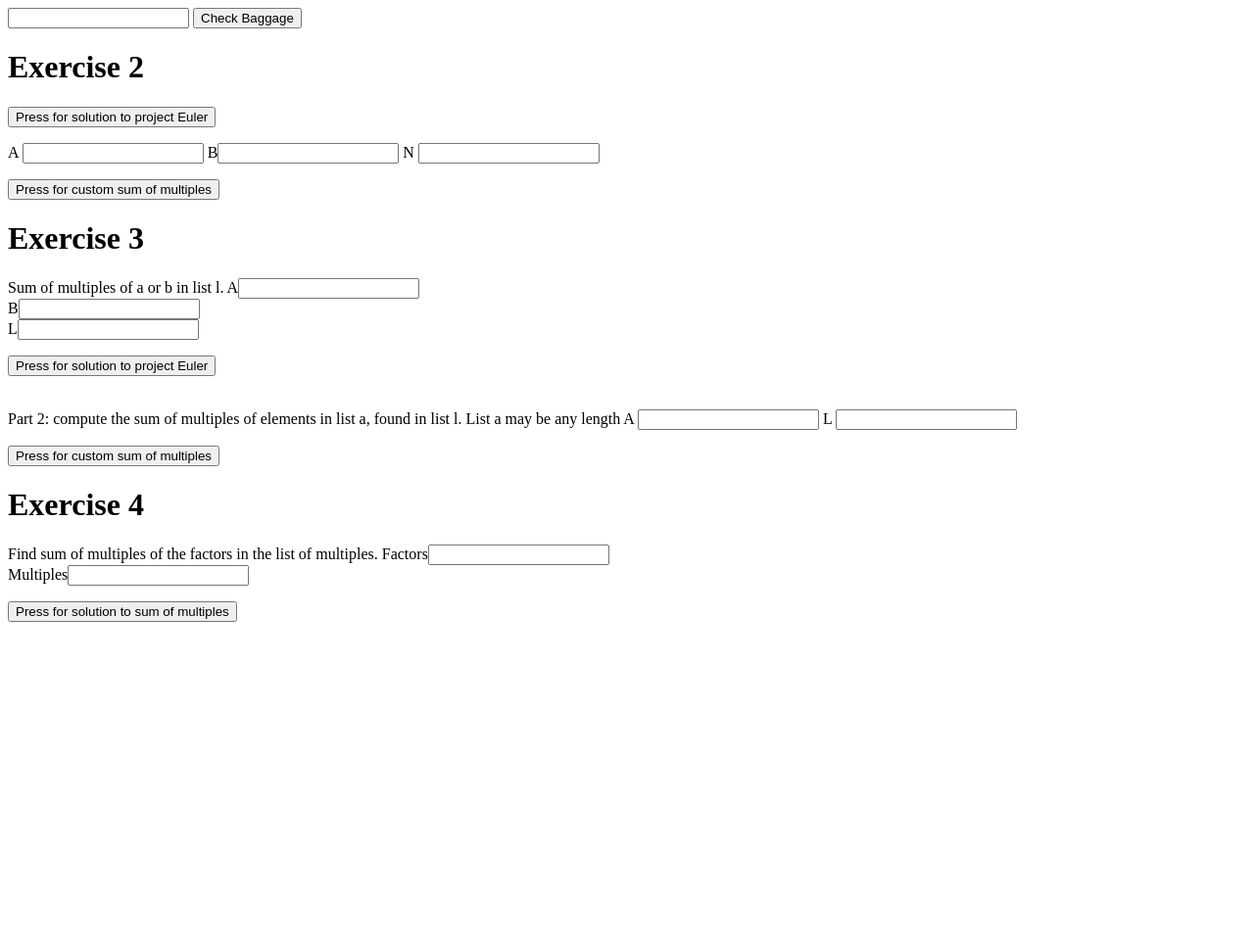
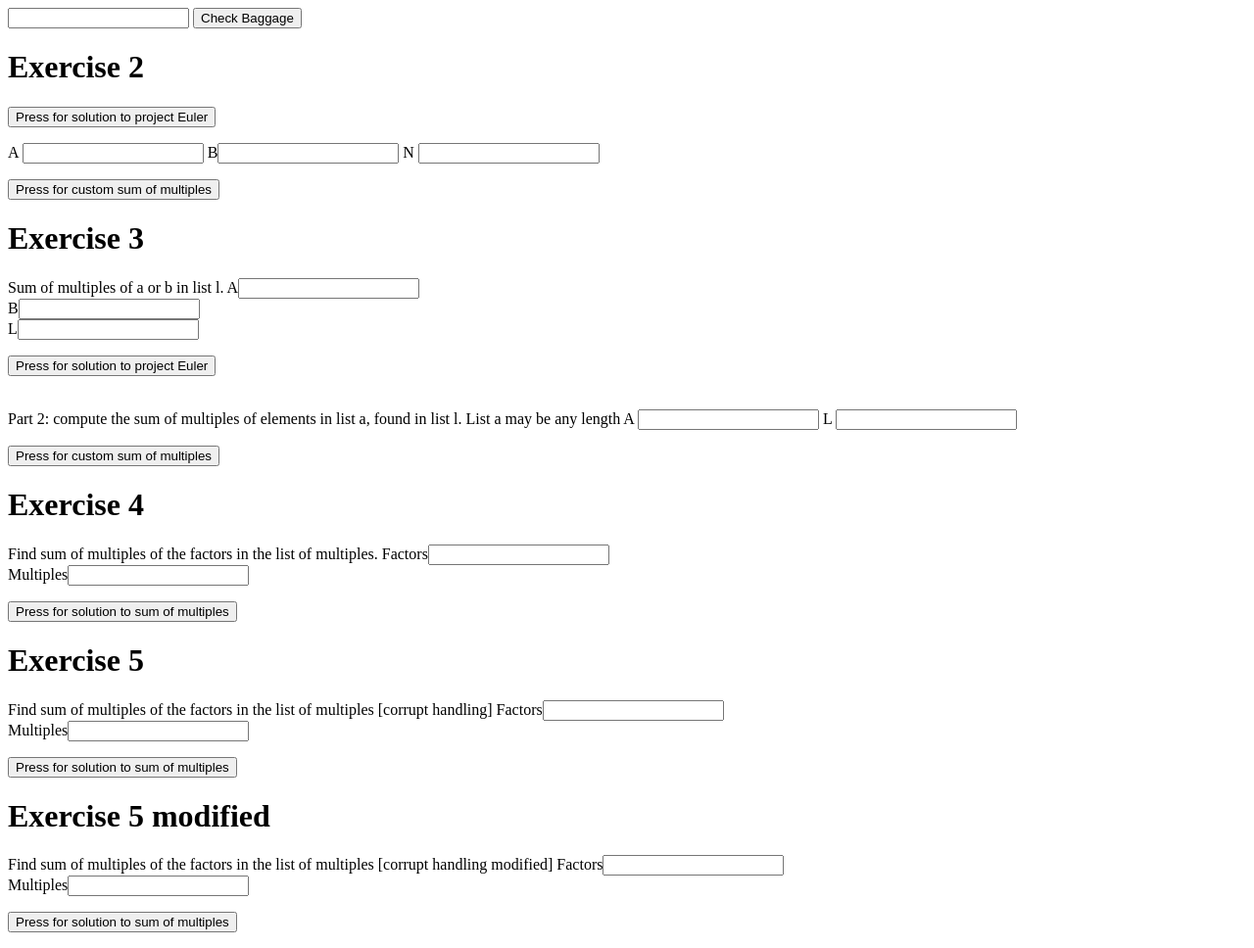
Before and after one commit to gourav93/b9is123_2526_1a, a plain HTML site: page index.html in a window 1280 px wide. Shown: the whole page at 98% size. Before the commit the page ends 800 px from the top, so only its background shows below. Drawn offline with Linux system fonts and the light colour scheme.

Commit message:
exercise 5 solution committed

```diff
--- /dev/null
+++ b/ex5.js
@@ -0,0 +1,89 @@
+//Create a modified version of ex4 that prepends "corrupt" where an error occurs
+
+//Examples ()
+// 2 3 5 67
+// corrupt : 2 3 5 67
+
+//Actually this one will not result in an error unless you throw one as in parse(i) above:
+// 3 5 hello: 1 2 3 4 5 6 7 8 9
+// corrupt : 3 5 hello: 1 2 3 4 5 6 7 8 9
+
+//Create a further version that will output the answer omitting corrupted values
+//or "corrupt" if it cannot be resolved
+
+// 3 5 hello: 1 2 3 4 5 6 7 8 9
+// 23 : 3 5 hello: 1 2 3 4 5 6 7 8 9
+
+//this cannot be fixed - actually this is the only one that will throw errors
+// 2 3 5 67
+// corrupt : 2 3 5 67
+
+
+let parse=(i)=>{
+      o=parseInt(i)
+      if (isNaN(o))
+        throw("NaN");
+      return o;
+}
+
+let readAStringV1=(input) => {
+
+    try{
+         let factors = input.split(":")[0].trim().split(" ").map(x => parseInt(x));
+         let multiples = input.split(":")[1].trim().split(" ").map(x => parseInt(x));
+
+         if (factors.some(isNaN) || multiples.some(isNaN)) {
+            throw new Error("Invalid Input");
+         }
+
+         let sum = 0;
+         factors.forEach(f => {
+         multiples.forEach(m => {
+            if (m % f == 0) {
+                sum += m;
+            }
+          });
+         });
+
+        alert(sum + " : " + factors.join(" ") + " : " + multiples.join(" "));
+
+    }
+
+    catch(e){
+        alert("corrupt : " + input.trim().split(":").join(""));
+    }
+
+}
+
+let readAStringV2=(input) => {
+
+    try{
+         let factors = input.split(":")[0].trim().split(" ").map(x => x).filter(x => !isNaN(parseInt(x))).map(x => parseInt(x));
+         let multiples = input.split(":")[1].trim().split(" ").map(x => x).filter(x => !isNaN(parseInt(x))).map(x => parseInt(x));
+
+         if (factors.length === 0 || multiples.length === 0) {
+            throw new Error("Invalid Input");
+         }
+
+         let sum = 0;
+         factors.forEach(f => {
+         multiples.forEach(m => {
+            if (m % f == 0) {
+                sum += m;
+            }
+          });
+         });
+
+        //alert(sum + " : " + factors.join(" ") + " : " + multiples.join(" "));
+        alert(sum + " : " + input);
+
+    }
+
+    catch(e){
+        if (e.message === "Invalid Input") {
+            alert("corrupt : " + input);
+        }
+
+    }
+
+}
--- a/index.html
+++ b/index.html
@@ -4,6 +4,7 @@
         <script src="ex2.js"></script>
         <script src="ex3.js"></script>
         <script src="ex4.js"></script>
+        <script src="ex5.js"></script>
         <script>
             //alert("Hello");//write a check function here...
             //update: the check function should reveal the "removed" text input
@@ -112,6 +113,26 @@ Find sum of multiples of the factors in the list of multiples.
     <p><button onclick="readAString(document.getElementById('f').value + ' : ' + document.getElementById('m').value)">Press for solution to sum of multiples</button>
 </p>
 
+<h1>Exercise 5</h1>
+<p>
+Find sum of multiples of the factors in the list of multiples [corrupt handling]
+       <label for="factors:">Factors</label><input type="text" id="f1"><br>
+       <label for="multiples:">Multiples</label><input type="text" id="m1"><br>
+
+</p>
+    <p><button onclick="readAStringV1(document.getElementById('f1').value + ' : ' + document.getElementById('m1').value)">Press for solution to sum of multiples</button>
+</p>
+
+<h1>Exercise 5 modified</h1>
+<p>
+Find sum of multiples of the factors in the list of multiples [corrupt handling modified]
+       <label for="factors:">Factors</label><input type="text" id="f2"><br>
+       <label for="multiples:">Multiples</label><input type="text" id="m2"><br>
+
+</p>
+    <p><button onclick="readAStringV2(document.getElementById('f2').value + ' : ' + document.getElementById('m2').value)">Press for solution to sum of multiples</button>
+</p>
+
   </body>
 
 </html>
```
